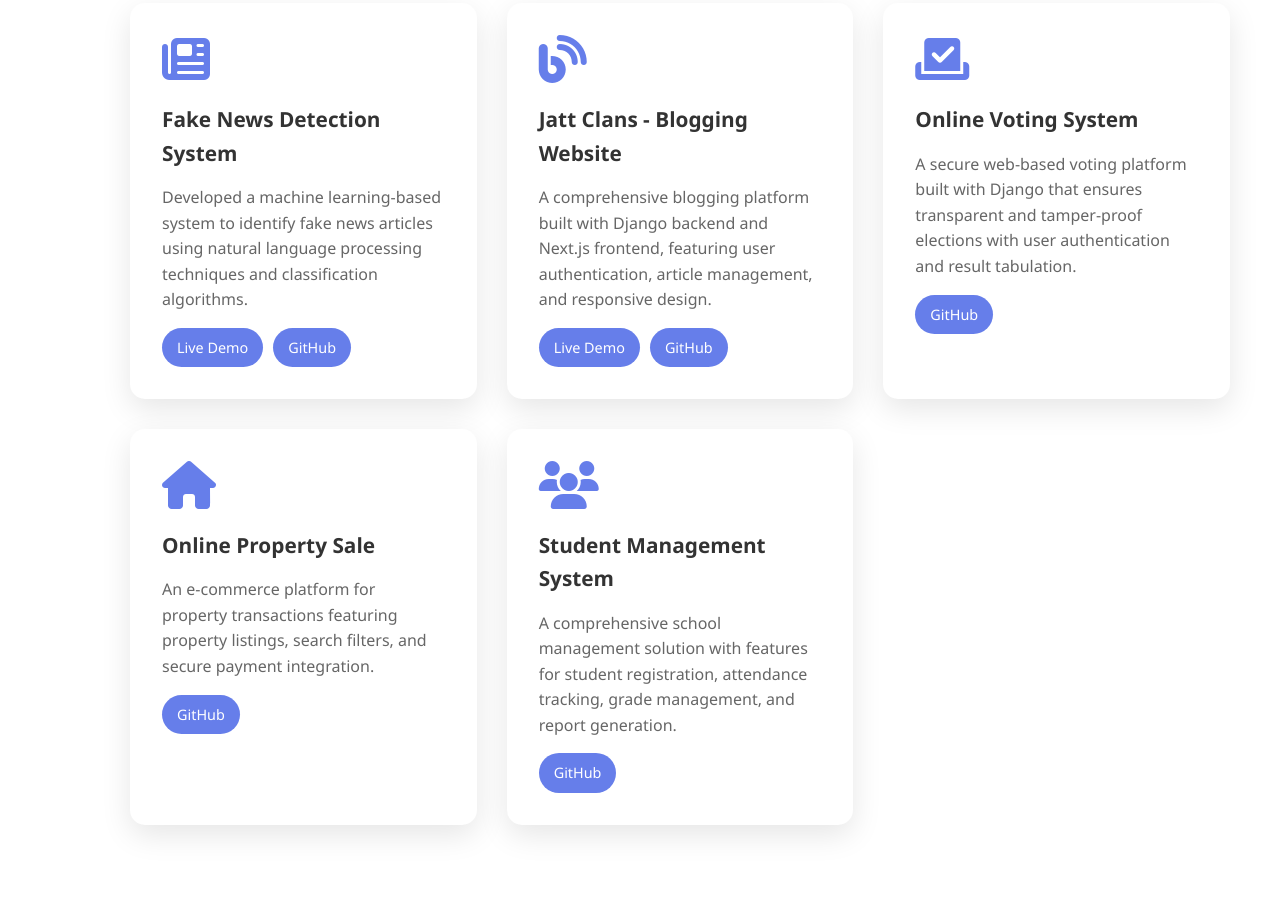
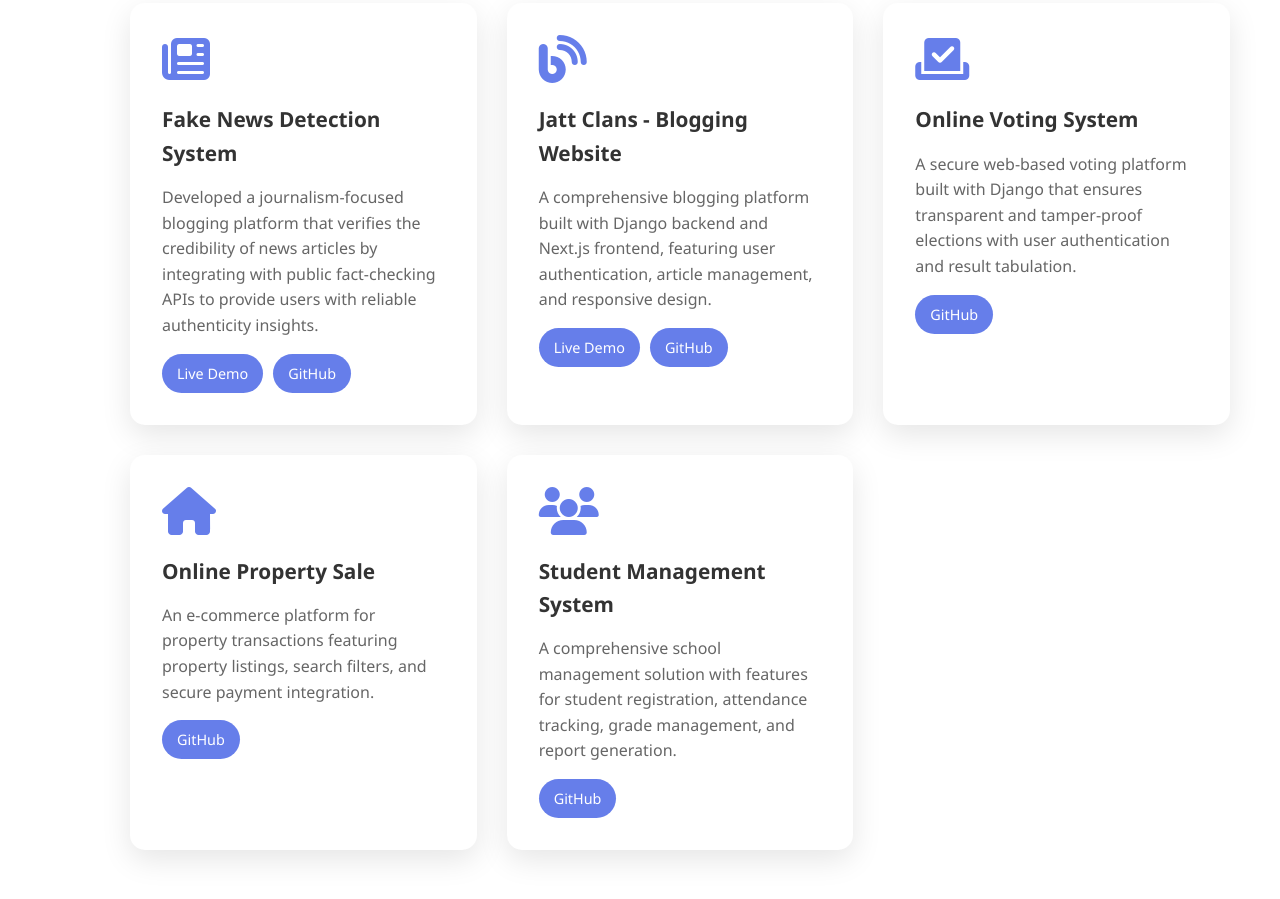
Before and after one commit to HaseebAli3/my-portfolio, a plain HTML site: page index.html in a window 1280 px wide. Shown: the part 3236-4135 px from the top of the page. Drawn offline with nearby package versions, Linux system fonts and the light colour scheme.

Commit message:
update the portfolio with links and design changing

```diff
--- a/index.html
+++ b/index.html
@@ -876,7 +876,7 @@
                 <div class="project">
                     <i class="fa fa-newspaper"></i>
                     <h4>Fake News Detection System</h4>
-                    <p>Developed a machine learning-based system to identify fake news articles using natural language processing techniques and classification algorithms.</p>
+                    <p>Developed a journalism-focused blogging platform that verifies the credibility of news articles by integrating with public fact-checking APIs to provide users with reliable authenticity insights.</p>
                     <div class="project-links">
                         <a href="https://fakenews.pythonanywhere.com/" target="_blank" class="project-link">Live Demo</a>
                         <a href="https://github.com/HaseebAli3/Fake-News-Detection-System" target="_blank" class="project-link">GitHub</a>
```
